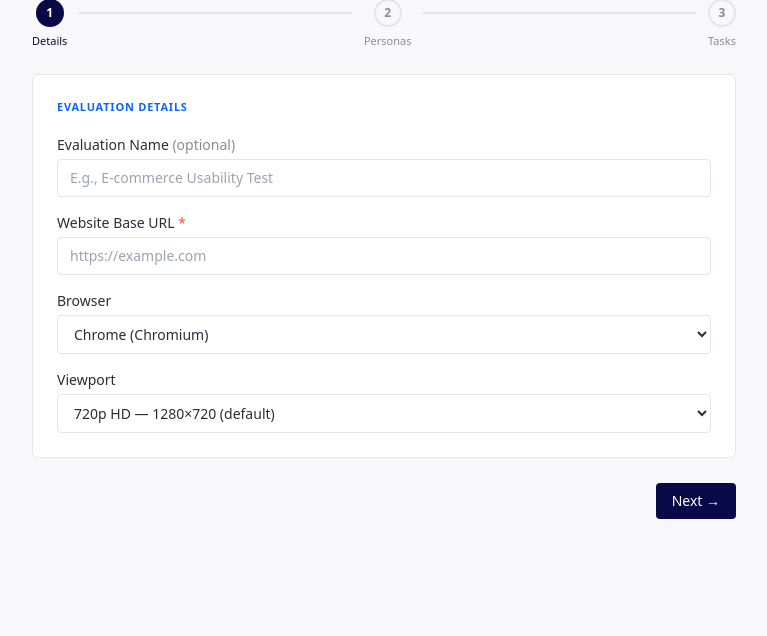
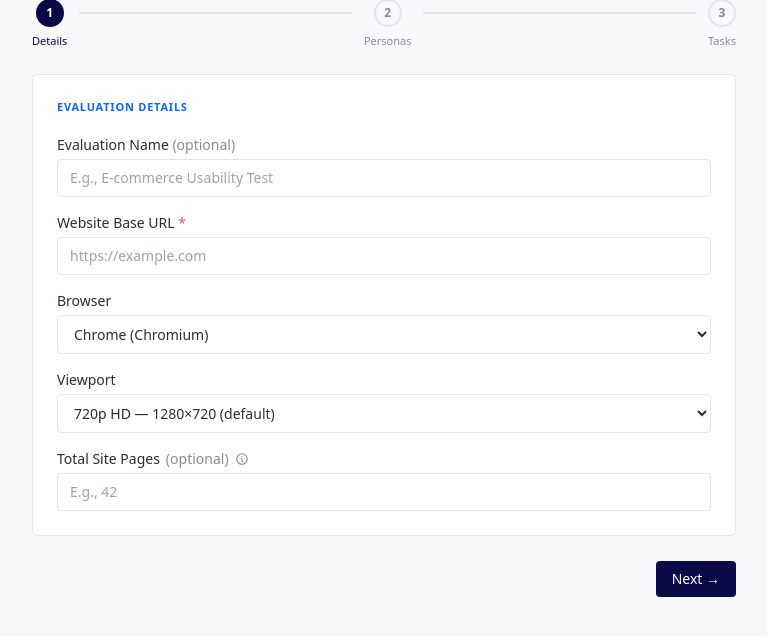
Before and after one commit to youruncle1/APEX-UX, a FastAPI app: page /create in a window 1280 px wide. Shown: the part 91-727 px from the top of the page, without its empty margins (256-1023 px from the left). Run offline with FastAPI, Linux system fonts and the light colour scheme; data that the repository does not hold is empty; parts of the project's set-up code (start-up, migrations or seed data) failed here and were passed over; some libraries are stand-ins or nearby versions.

Commit message:
(feat) add LOSTNESS metric, last development commit

```diff
--- a/src/api/main.py
+++ b/src/api/main.py
@@ -363,16 +363,19 @@ async def evaluation_report_page(
         ms = report["metrics_summary"]
         t = ms["avg_time_on_task_seconds"]
         avg_time_fmt = f"{t // 60}m {t % 60}s" if t is not None and t >= 60 else (f"{t}s" if t is not None else "-")
+        avg_lostness = ms["avg_lostness"]
         metrics = {
-            "success_rate": f"{passed / total * 100:.0f}%",
-            "tasks_passed": f"{passed}/{total}",
-            "avg_steps":    f"{ms['avg_steps_per_task']:.1f}",
-            "avg_seq":      f"{ms['avg_seq_score']:.1f}/7",
-            "avg_sus":      f"{ms['avg_sus_score']:.0f}/100",
-            "avg_time":     avg_time_fmt,
+            "success_rate":  f"{passed / total * 100:.0f}%",
+            "tasks_passed":  f"{passed}/{total}",
+            "avg_steps":     f"{ms['avg_steps_per_task']:.1f}",
+            "avg_seq":       f"{ms['avg_seq_score']:.1f}/7",
+            "avg_sus":       f"{ms['avg_sus_score']:.0f}/100",
+            "avg_time":      avg_time_fmt,
+            "avg_lostness":  f"{avg_lostness:.2f}" if avg_lostness is not None else None,
         }
     else:
         metrics = {k: "-" for k in ("success_rate", "tasks_passed", "avg_steps", "avg_seq", "avg_sus", "avg_time")}
+        metrics["avg_lostness"] = None
 
     tasks_by_clone = {c["id"]: {"clone": c, "tasks": []} for c in report["clones"]}
     for t in task_runs:
--- a/src/database/models.py
+++ b/src/database/models.py
@@ -43,6 +43,8 @@ class Evaluation(Base):
     created_at = Column(DateTime, default=lambda: datetime.now(timezone.utc).replace(tzinfo=None))
     started_at = Column(DateTime, nullable=True)
     finished_at = Column(DateTime, nullable=True)
+
+    total_pages = Column(Integer, nullable=True)
 
     # Relationships
     clones = relationship("EvaluationClone", back_populates="evaluation", cascade="all, delete-orphan")
@@ -125,6 +127,9 @@ class TaskRunMetrics(Base):
     seq_score = Column(Float, nullable=True)
     seq_reasoning = Column(Text, nullable=True)
     time_on_task_seconds = Column(Integer, nullable=True)
+    visited_pages_total = Column(Integer, nullable=True)
+    visited_pages_unique = Column(Integer, nullable=True)
+    lostness = Column(Float, nullable=True)
 
     # Relationships
     task_run = relationship("TaskRun", back_populates="metrics")
--- a/src/database/repositories.py
+++ b/src/database/repositories.py
@@ -66,6 +66,7 @@ class EvaluationRepository:
         tasks_data: list[dict],
         browser: str = "chromium",
         viewport: Optional[dict] = None,
+        total_pages: Optional[int] = None,
     ) -> Evaluation:
         personas = await PersonaRepository(self.session).get_by_ids(persona_ids)
         by_id = {p.id: p for p in personas}
@@ -79,6 +80,7 @@ class EvaluationRepository:
             browser=browser,
             viewport=viewport or {"width": 1280, "height": 720},
             status=EvaluationStatus.PENDING,
+            total_pages=total_pages,
         )
         self.session.add(evaluation)
         await self.session.flush()
@@ -118,6 +120,7 @@ class EvaluationRepository:
             browser=source.browser,
             viewport=source.viewport,
             status=EvaluationStatus.PENDING,
+            total_pages=source.total_pages,
         )
         self.session.add(new_eval)
         await self.session.flush()
@@ -150,6 +153,7 @@ class EvaluationRepository:
         tasks_data: list[dict],
         browser: str = "chromium",
         viewport: Optional[dict] = None,
+        total_pages: Optional[int] = None,
     ) -> None:
         personas = await PersonaRepository(self.session).get_by_ids(persona_ids)
         by_id = {p.id: p for p in personas}
@@ -161,6 +165,7 @@ class EvaluationRepository:
         evaluation.base_url = base_url
         evaluation.browser = browser
         evaluation.viewport = viewport or {"width": 1280, "height": 720}
+        evaluation.total_pages = total_pages
 
         await self.session.execute(
             delete(TaskDefinition).where(TaskDefinition.evaluation_id == evaluation.id)
@@ -301,6 +306,9 @@ class TaskRunRepository:
         seq_score: Optional[float],
         seq_reasoning: Optional[str],
         time_on_task_seconds: Optional[int] = None,
+        visited_pages_total: Optional[int] = None,
+        visited_pages_unique: Optional[int] = None,
+        lostness: Optional[float] = None,
     ) -> None:
         metrics = TaskRunMetrics(
             task_run_id=task_run_id,
@@ -311,6 +319,9 @@ class TaskRunRepository:
             seq_score=seq_score,
             seq_reasoning=seq_reasoning,
             time_on_task_seconds=time_on_task_seconds,
+            visited_pages_total=visited_pages_total,
+            visited_pages_unique=visited_pages_unique,
+            lostness=lostness,
         )
         self.session.add(metrics)
 
--- a/src/evaluation/models/api_models.py
+++ b/src/evaluation/models/api_models.py
@@ -45,6 +45,7 @@ class EvaluationCreate(BaseModel):
     viewport: Optional[dict] = None
     persona_ids: List[UUID]
     tasks: List[TaskDefinitionCreate]
+    total_pages: Optional[int] = None
 
 
 class EvaluationSummary(BaseModel):
--- a/src/evaluation/services/evaluation_service.py
+++ b/src/evaluation/services/evaluation_service.py
@@ -55,6 +55,7 @@ class EvaluationService:
             viewport=data.viewport,
             persona_ids=data.persona_ids,
             tasks_data=[t.model_dump() for t in data.tasks],
+            total_pages=data.total_pages,
         )
 
         return {
@@ -130,6 +131,7 @@ class EvaluationService:
                 backtracking_count = metrics.backtracking_count if metrics else 0
                 outcome_mismatch_count = metrics.outcome_mismatch_count if metrics else 0
                 time_on_task_seconds = metrics.time_on_task_seconds if metrics else None
+                lostness = metrics.lostness if metrics else None
 
                 task_runs_data.append({
                     "id": str(task_run.id),
@@ -146,6 +148,7 @@ class EvaluationService:
                     "backtracking_count": backtracking_count,
                     "outcome_mismatch_count": outcome_mismatch_count,
                     "time_on_task_seconds": time_on_task_seconds,
+                    "lostness": lostness,
                 })
 
                 if metrics:
@@ -160,6 +163,7 @@ class EvaluationService:
         avg_steps = avg_seq = avg_sus = 0
 
         avg_time = None
+        avg_lostness = None
         if all_metrics:
             avg_steps = sum(m.steps_taken for m in all_metrics) / len(all_metrics)
             seq_scores = [m.seq_score for m in all_metrics if m.seq_score is not None]
@@ -168,6 +172,9 @@ class EvaluationService:
             time_values = [m.time_on_task_seconds for m in all_metrics if m.time_on_task_seconds is not None]
             if time_values:
                 avg_time = round(sum(time_values) / len(time_values))
+            lostness_values = [m.lostness for m in all_metrics if m.lostness is not None]
+            if lostness_values:
+                avg_lostness = round(sum(lostness_values) / len(lostness_values), 4)
 
         sus_scores = [c.sus_score for c in evaluation.clones if c.sus_score is not None]
         if sus_scores:
@@ -181,6 +188,7 @@ class EvaluationService:
             "avg_seq_score": round(avg_seq, 1),
             "avg_sus_score": round(avg_sus, 1),
             "avg_time_on_task_seconds": avg_time,
+            "avg_lostness": avg_lostness,
         }
 
         # Include task definitions for PENDING evaluations (no runs yet)
@@ -217,6 +225,7 @@ class EvaluationService:
             "base_url": evaluation.base_url,
             "browser": evaluation.browser or "chromium",
             "viewport": evaluation.viewport or {"width": 1280, "height": 720},
+            "total_pages": evaluation.total_pages,
             "persona_ids": [c.persona_id for c in evaluation.clones if c.persona_id],
             "tasks": [
                 {
@@ -246,6 +255,7 @@ class EvaluationService:
             viewport=data.viewport,
             persona_ids=data.persona_ids,
             tasks_data=[t.model_dump() for t in data.tasks],
+            total_pages=data.total_pages,
         )
 
         return {
--- a/src/evaluation/services/task_run_service.py
+++ b/src/evaluation/services/task_run_service.py
@@ -29,6 +29,7 @@ class TaskRunService:
                 "seq_score": task_run.metrics.seq_score,
                 "seq_reasoning": task_run.metrics.seq_reasoning,
                 "time_on_task_seconds": task_run.metrics.time_on_task_seconds,
+                "lostness": task_run.metrics.lostness,
             }
 
         actions_data = []
--- a/src/ui/templates/pages/create-edit.html
+++ b/src/ui/templates/pages/create-edit.html
@@ -113,6 +113,21 @@
                                    class="w-24 rounded border border-border-gray bg-white px-2 py-1.5 text-sm focus:outline-none focus:border-brand-blue">
                             <span class="text-muted-gray text-sm">px</span>
                         </div>
+                    </div>
+                    <div>
+                        <label class="block text-sm font-medium text-body-dark mb-1 flex items-center gap-1.5">
+                            Total Site Pages
+                            <span class="text-muted-gray font-normal">(optional)</span>
+                            <span class="relative group cursor-help inline-flex items-center">
+                                <svg class="w-3.5 h-3.5 text-muted-gray" fill="none" stroke="currentColor" viewBox="0 0 24 24"><path stroke-linecap="round" stroke-linejoin="round" stroke-width="2" d="M13 16h-1v-4h-1m1-4h.01M21 12a9 9 0 11-18 0 9 9 0 0118 0z"/></svg>
+                                <span class="absolute left-1/2 -translate-x-1/2 bottom-full mb-2 w-64 p-2.5 text-xs bg-brand-navy text-white rounded shadow-lg opacity-0 group-hover:opacity-100 transition-opacity pointer-events-none z-10 leading-relaxed">
+                                    Total number of unique pages on the tested site. If provided, a <strong>Lostness</strong> score will be calculated per task - a usability metric measuring navigation confusion. Only set this if you know the exact count of unique pages on the site.
+                                </span>
+                            </span>
+                        </label>
+                        <input type="number" id="eval-total-pages" min="1"
+                               class="block w-full rounded border border-border-gray bg-white px-3 py-2 text-sm focus:outline-none focus:border-brand-blue"
+                               placeholder="E.g., 42">
                     </div>
                 </div>
             </div>
@@ -493,6 +508,7 @@
                 document.getElementById('eval-url').value = data.base_url;
                 document.getElementById('eval-browser').value = data.browser || 'chromium';
                 setViewport(data.viewport);
+                if (data.total_pages) document.getElementById('eval-total-pages').value = data.total_pages;
                 await loadPersonas(data.persona_ids || []);
 
                 if (data.tasks.length === 0) {
@@ -887,6 +903,7 @@
             const browser = document.getElementById('eval-browser').value;
             const viewport = getViewport();
             const persona_ids = Array.from(selectedPersonaIds);
+            const total_pages = parseInt(document.getElementById('eval-total-pages').value) || null;
 
             if (!base_url) {
                 alert('Please enter a base URL');
@@ -930,7 +947,7 @@
                 const response = await fetch(url, {
                     method,
                     headers: { 'Content-Type': 'application/json' },
-                    body: JSON.stringify({ name, base_url, browser, viewport, persona_ids, tasks })
+                    body: JSON.stringify({ name, base_url, browser, viewport, persona_ids, tasks, total_pages })
                 });
 
                 if (response.ok) {
--- a/src/ui/templates/pages/task-run.html
+++ b/src/ui/templates/pages/task-run.html
@@ -135,6 +135,12 @@
                                 {% set t = task_run.metrics.time_on_task_seconds %}
                                 {% if t >= 60 %}{{ (t // 60) }}m {{ (t % 60) }}s{% else %}{{ t }}s{% endif %}
                             </span>
+                        </div>
+                        {% endif %}
+                        {% if task_run.metrics.lostness is not none %}
+                        <div class="flex justify-between py-1 border-b border-border-gray">
+                            <span class="text-muted-gray" title="Lostness measures navigation confusion (0 = no confusion, higher = more lost)">Lostness</span>
+                            <span class="font-medium text-brand-navy">{{ task_run.metrics.lostness | round(2) }}</span>
                         </div>
                         {% endif %}
                         {% endif %}
```
Also changed, not shown: src/controller/controller.py (+32 -3 lines), src/evaluation/logic/metrics.py (+20 -1 lines), src/evaluation/runner.py (+15 -0 lines), src/ui/templates/partials/evaluation_personas.html (+16 -4 lines).
